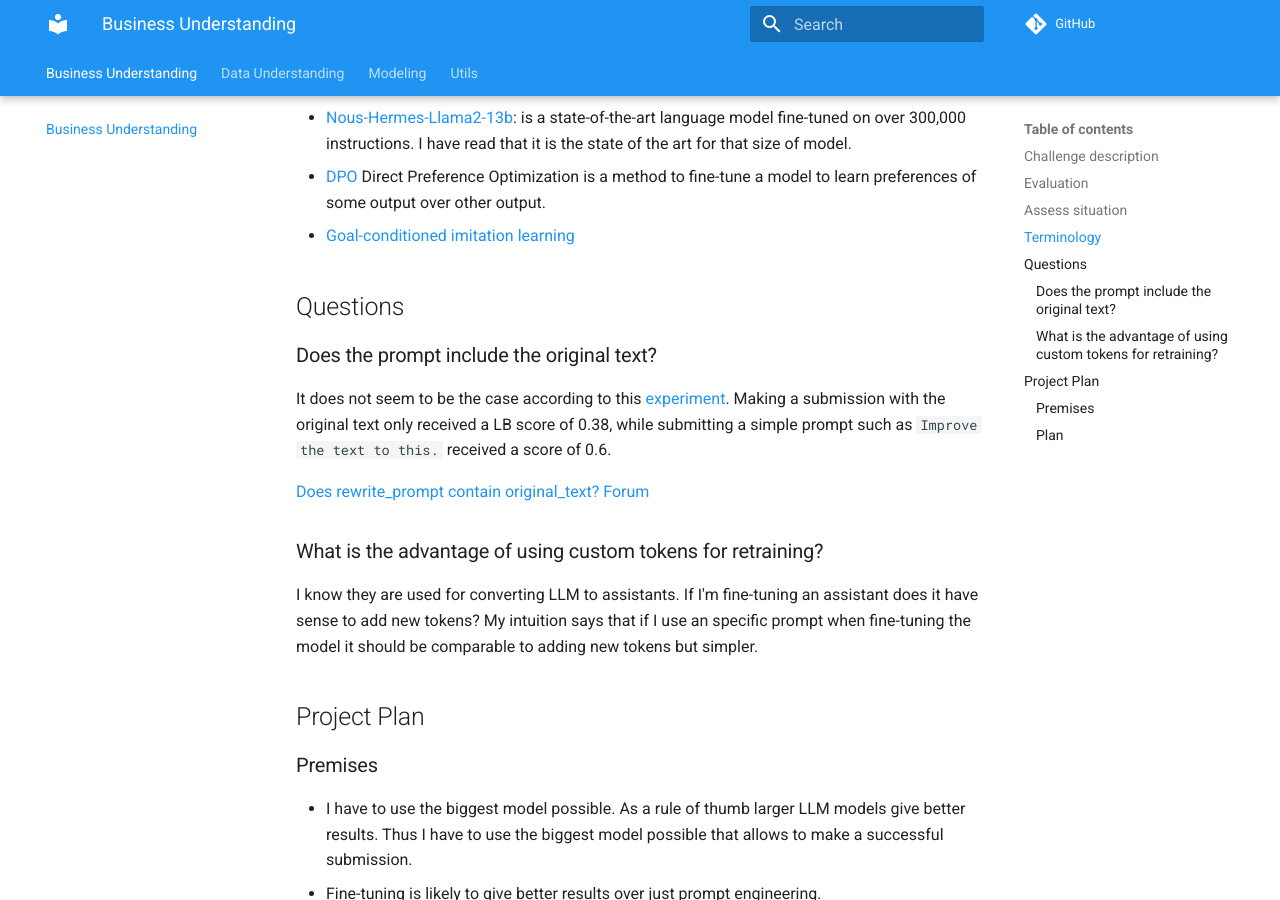
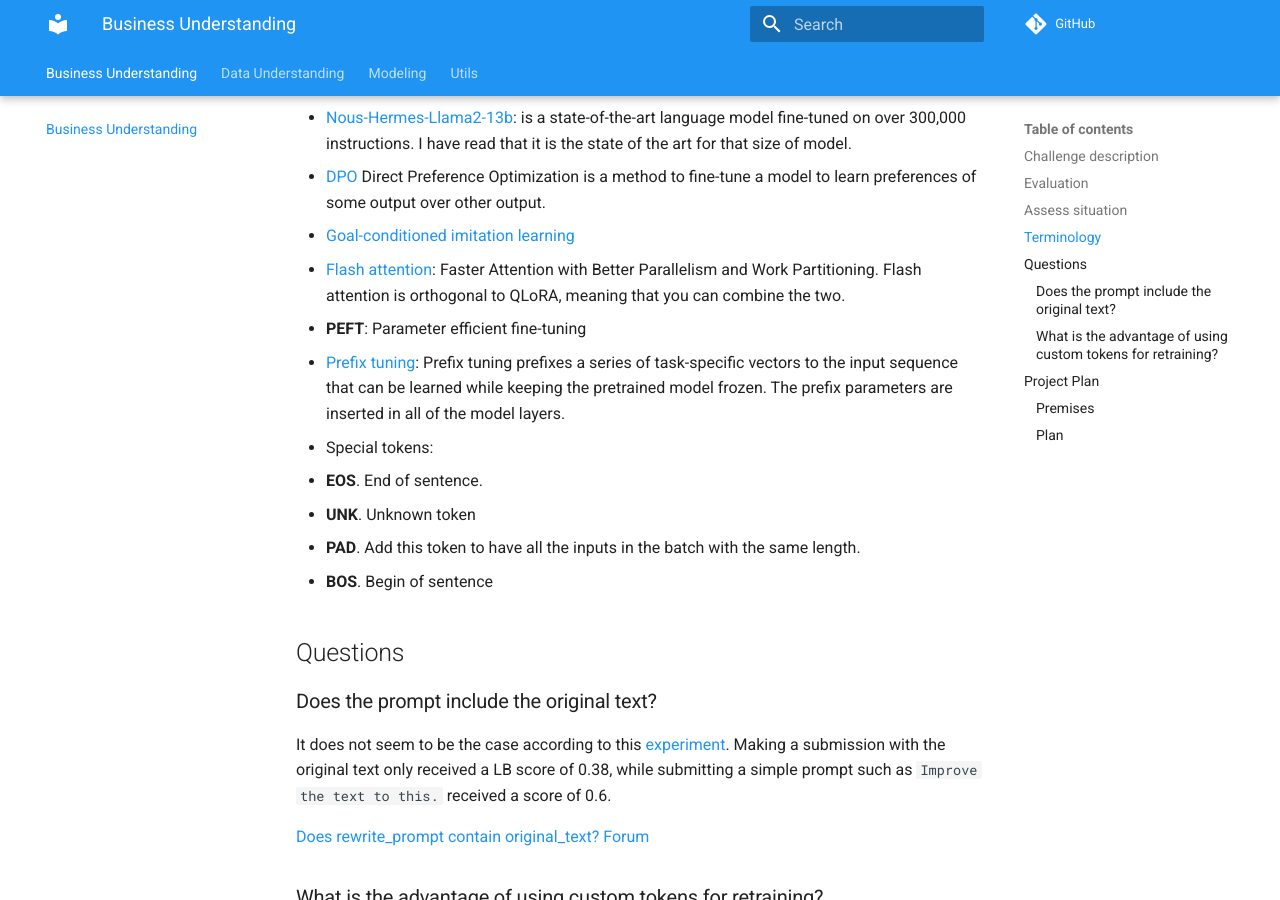
Before and after one commit to ironbar/prompt_recovery, an MkDocs documentation site: the page built from docs/01_Business_Understanding.md, in a window 1280 px wide and 900 px high, scrolled down 1368 px. Built offline with MkDocs 1.6.1 and Material for MkDocs 9.7.7, drawn with Linux system fonts in a browser that asks for light colours; comment, search, counter and statistics services are not loaded.

```diff
--- a/docs/01_Business_Understanding.md
+++ b/docs/01_Business_Understanding.md
@@ -63,6 +63,14 @@ size of model.
 - [DPO](https://arxiv.org/abs/2305.18290) Direct Preference Optimization is a method to fine-tune a model
   to learn preferences of some output over other output.
 - [Goal-conditioned imitation learning](https://sites.google.com/view/goalconditioned-il/)
+- [Flash attention](https://github.com/Dao-AILab/flash-attention): Faster Attention with Better Parallelism and Work Partitioning. Flash attention is orthogonal to QLoRA, meaning that you can combine the two.
+- **PEFT**: Parameter efficient fine-tuning
+- [Prefix tuning](https://huggingface.co/docs/peft/en/package_reference/prefix_tuning#:~:text=Prefix%20tuning%20prefixes%20a%20series,all%20of%20the%20model%20layers.): Prefix tuning prefixes a series of task-specific vectors to the input sequence that can be learned while keeping the pretrained model frozen. The prefix parameters are inserted in all of the model layers.
+- Special tokens:
+  - **EOS**. End of sentence.
+  - **UNK**. Unknown token
+  - **PAD**. Add this token to have all the inputs in the batch with the same length.
+  - **BOS**. Begin of sentence
 
 ## Questions
 
```
Also changed, not shown: docs/modeling/Iteration_01_biggest_model.md (+17 -14 lines), 1 other file.
